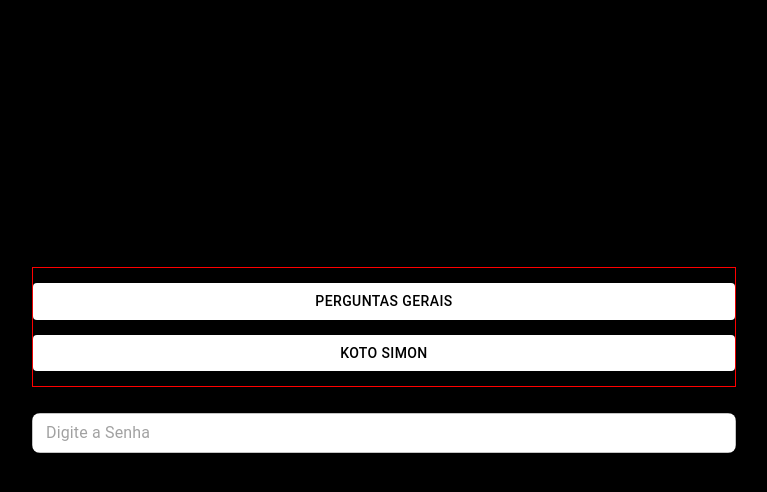
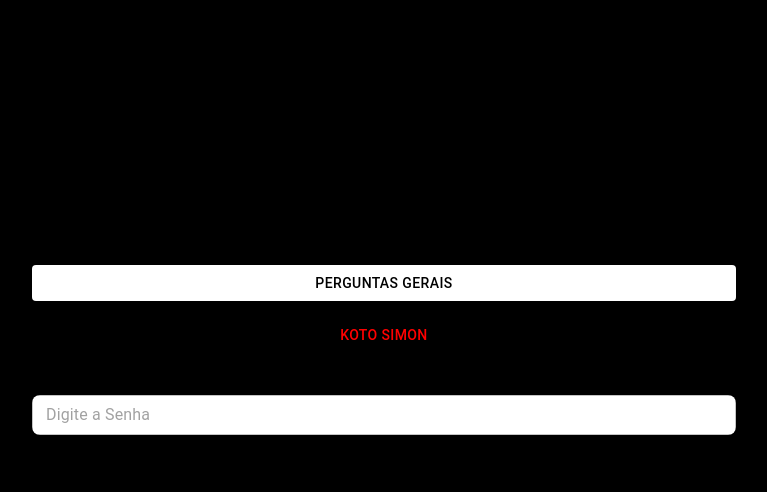
Before and after one commit to Joao-Ortega/uechi-ryu-challenge, a Next.js app: page / in a window 1280 px wide. Both pictures are taken after a click on the button "KOTO SIMON". Shown: the top 492 px of the page, without its empty margins (256-1023 px from the left). Built offline with nearby package versions, Linux system fonts and the light colour scheme.

Commit message:
Styling buttons main page

```diff
--- a/components/InitialPage/InitialPage.tsx
+++ b/components/InitialPage/InitialPage.tsx
@@ -1,11 +1,31 @@
 'use client'
-import { Box, Button, TextField } from '@mui/material'
+import { Box, Button, CircularProgress, TextField } from '@mui/material'
 import { useRouter } from 'next/navigation';
-import React, { useState } from 'react';
+import React, { ChangeEvent, useEffect, useState } from 'react';
 
 export default function InitialPage() {
   const [isCLicked, setIsClicked] = useState<boolean>(false);
+  const [buttonLoading, setButtonLoading] = useState<boolean>(false);
+  const [isDisable, setIsDisable] = useState<boolean>(true);
   const router = useRouter();
+
+  useEffect(() => {
+    if (buttonLoading) {
+      router.push('/game')
+    }
+  }, [buttonLoading]);
+
+  const handleChange = (e: ChangeEvent<HTMLInputElement | HTMLTextAreaElement>) => {
+    if (e.target.value.trim().toUpperCase() === 'OKIKUKAI') {
+      setIsDisable(false);
+    } else {
+      setIsDisable(true);
+    }
+  }
+
+  const handleKotoSimonGame = () => {
+
+  }
 
   return (
     <Box
@@ -22,25 +42,44 @@ export default function InitialPage() {
         height='15vh'
         justifyContent='space-evenly'
         width='55vw'
-        sx={{ border: '1px solid red' }}
+        // sx={{ border: '1px solid red' }}
       >
         <Button
           variant='contained'
-          onClick={() => router.push('/game')}
+          onClick={() => setButtonLoading(true)}
           sx={{
             backgroundColor: 'white',
             color: 'black',
-            '& .MuiButtonBase-root:active': {
-              backgroundColor: 'red'
+            '&.MuiButtonBase-root:active': {
+              backgroundColor: 'black'
+            },
+            '&.MuiButtonBase-root:hover': {
+              backgroundColor: 'black',
+              color: 'white'
             }
           }}
         >
-          Perguntas Gerais
+          {buttonLoading ?
+            <CircularProgress
+              sx={{ color: 'white' }}
+              size={25}
+            /> :
+            'Perguntas Gerais'
+          }
         </Button>
         <Button
           onClick={() => setIsClicked(!isCLicked)}
           variant='contained'
-          sx={{ backgroundColor: 'white', color: 'black' }}
+          sx={{
+            backgroundColor: isCLicked ? 'black' : 'white',
+            color: isCLicked ? 'red' : 'black',
+            // '&.MuiButtonBase-root:active': {
+            //   backgroundColor: 'black'
+            // },
+            '&.MuiButtonBase-root:hover': {
+              backgroundColor: 'white',
+            }
+          }}
         >
           Koto Simon
         </Button>
@@ -48,12 +87,39 @@ export default function InitialPage() {
       {isCLicked && (
         <Box
           sx={{ margin: "2% 0 0 0" }}
+          display='flex'
+          flexDirection='column'
         >
           <TextField
             placeholder='Digite a Senha'
             size='small'
+            onChange={handleChange}
             sx={{ backgroundColor: 'white', width: '55vw', borderRadius: '8px' }}
           />
+          <Button
+            variant='outlined'
+            disabled={isDisable}
+            onClick={handleKotoSimonGame}
+            sx={{
+              backgroundColor: 'black',
+              border: 'black',
+              color: 'white',
+              '&.MuiButtonBase-root:active': {
+                backgroundColor: 'black'
+              },
+              '&.MuiButtonBase-root:hover': {
+                backgroundColor: 'black',
+                color: 'white',
+                border: 'black'
+              },
+              '&.MuiButtonBase-root:disabled': {
+                backgroundColor: 'black',
+                color: 'black'
+              }
+            }}
+          >
+            Entrar
+          </Button>
         </Box>
       )}
     </Box>
```
